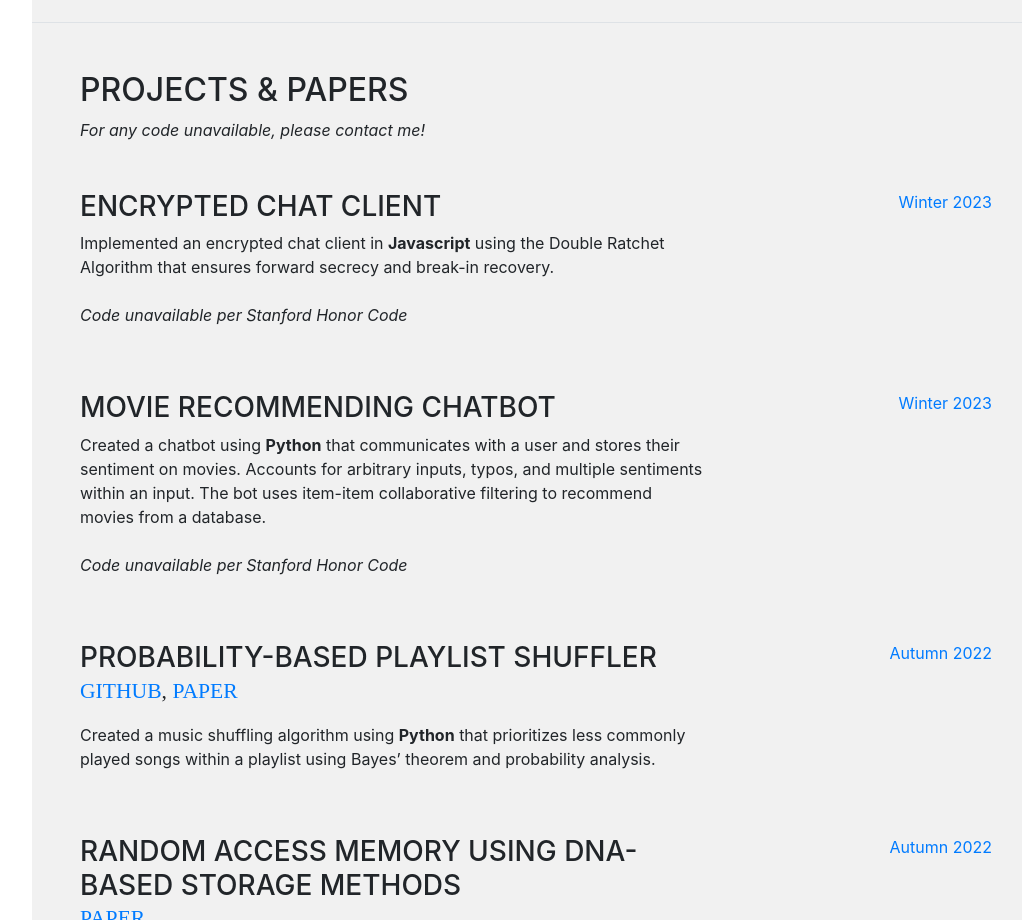
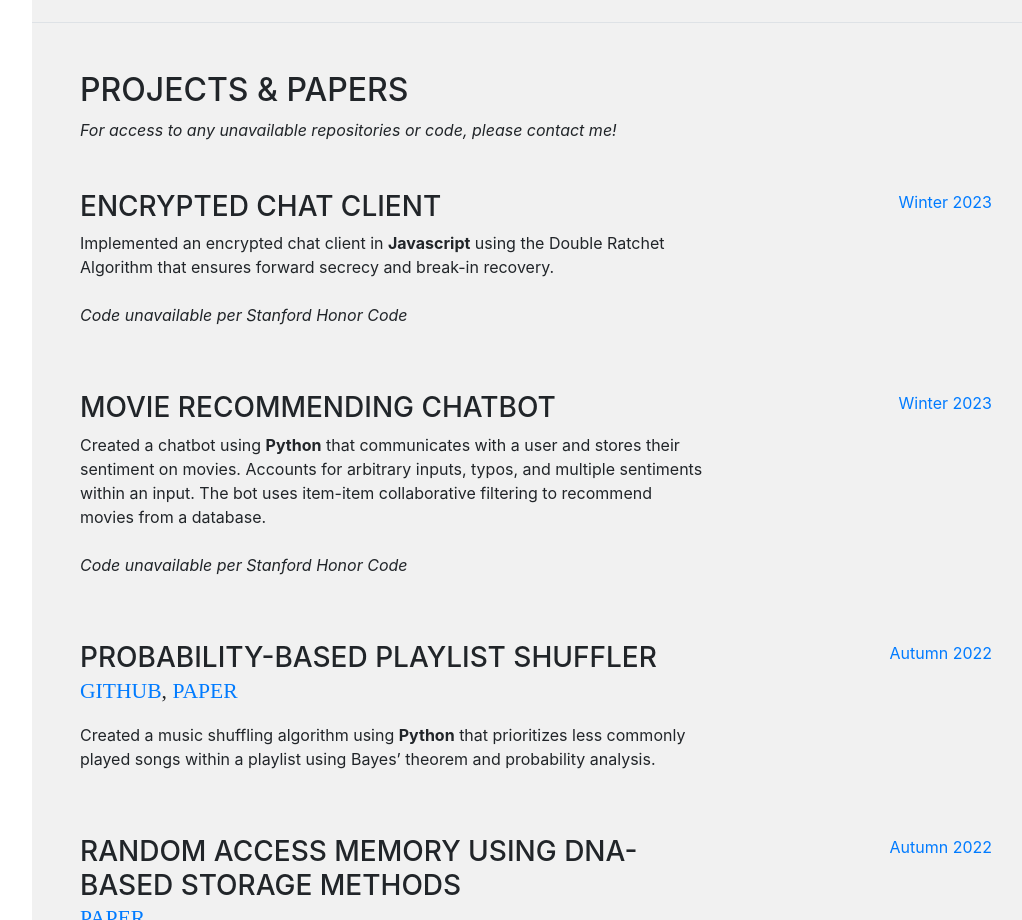
Before and after one commit to collinjung/collinjung.github.io, a website with bundled scripts: page index.html in a window 1280 px wide. Shown: the part 2620-3540 px from the top of the page, without its empty margins (240-1262 px from the left). Built offline with nearby package versions, Linux system fonts and the light colour scheme; a web font is replaced by a local one.

Commit message:
Update index.html

```diff
--- a/index.html
+++ b/index.html
@@ -186,7 +186,7 @@
       <section class="resume-section p-3 p-lg-5 d-flex flex-column" id="projects">
         <div class="my-auto">
           <h2>Projects &amp; Papers</h2>
-          <p class="mb-5"> <i>For any code unavailable, please contact me!</i> </p>
+          <p class="mb-5"> <i>For access to any unavailable repositories or code, please contact me!</i> </p>
 
           <div class="resume-item d-flex flex-column flex-md-row mb-5">
             <div class="resume-content mr-auto">
```
